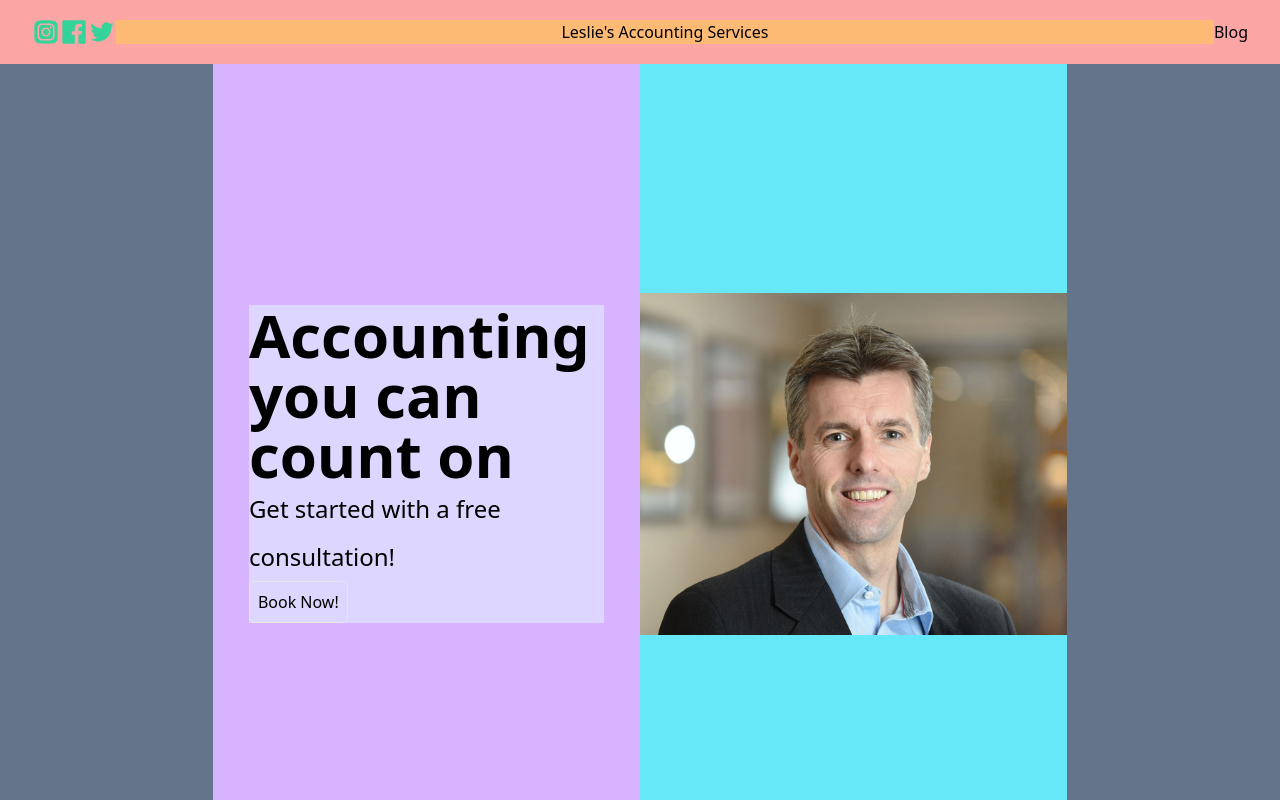
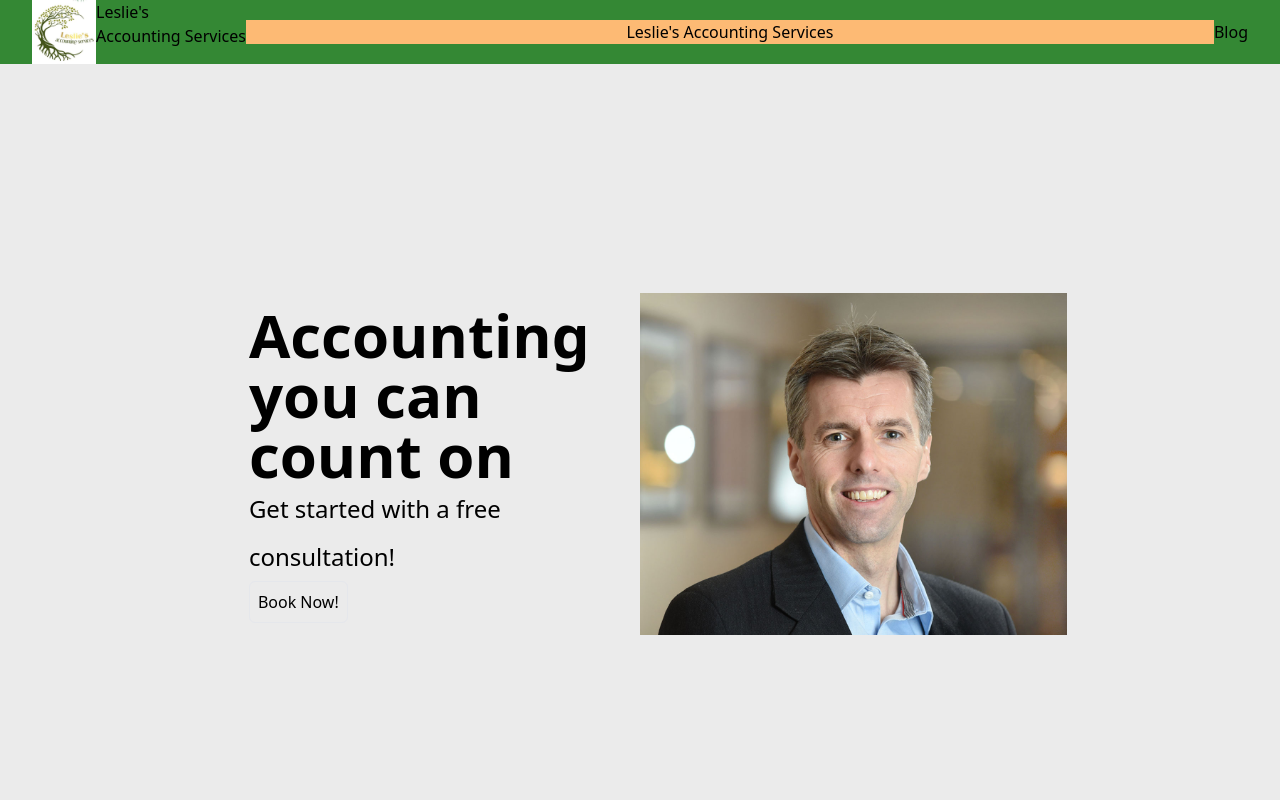
Before and after one commit to leslieaccountingservices/accountant-business-site, a Next.js app: page / in a window 1280 px wide. Shown: the top 800 px of the page. Built offline with nearby package versions, Linux system fonts and the light colour scheme.

Commit message:
added custom colors to tailwind config

```diff
--- a/components/CalendarButton.tsx
+++ b/components/CalendarButton.tsx
@@ -1,4 +1,4 @@
-import Cal, { getCalApi } from "@calcom/embed-react";
+import { getCalApi } from "@calcom/embed-react";
 import { useEffect } from "react";
 
 export default function CalendarButton() {
@@ -8,5 +8,5 @@ export default function CalendarButton() {
       cal("ui", {"styles":{"branding":{"brandColor":"#02c5a9"}},"hideEventTypeDetails":false});
     })();
   }, [])
-  return <button data-cal-link="rcabrera1">Test</button>;
+  return <button className="h-8 min-w-fit w-16 bg-slate-300 rounded-md ring ring-cta ring-offset-2" data-cal-link="rcabrera1">Test</button>;
 };
--- a/components/Header.tsx
+++ b/components/Header.tsx
@@ -1,11 +1,25 @@
 import Link from "next/link"
+import Image from "next/image";
 import SocialLink from "./shared-ui/SocialLink"
 
 export default function Header({ page }: { page: string}) {
     return (
-        <header className="fixed h-16 w-full px-8 flex justify-around items-center bg-red-300 z-10">
+        <header className="fixed h-16 w-full px-8 flex justify-around items-center bg-forest z-10">
             <nav>
-                <SocialLink />
+                <Link className="flex flex-row bg-lim" href={`/`}>
+                    <div className="h-16 w-16 rounded-lg">
+                        <img
+                            src={`/static/images/logo.jpg`}
+
+                            alt={`logo image`}
+                        />
+                    </div>
+                    <div>
+                        Leslie's
+                        <br />
+                        Accounting Services
+                    </div>
+                </Link>
             </nav>
             <h1 className="flex flex-1 justify-center text-center bg-orange-300">Leslie's Accounting Services</h1>
             {page === "home" ?
--- a/pages/booking.tsx
+++ b/pages/booking.tsx
@@ -1,9 +1,5 @@
 import React, { useEffect, useState } from 'react'
 import Loader from '@/components/shared-ui/Loader'
-import { getPaths, getPosts } from '@/lib/contentful'
-import getData from '@/lib/bookings'
-import { GetServerSideProps } from 'next'
-import { Entry } from '@/lib/contentful'
 import CalendarButton from '@/components/CalendarButton';
 
 export default function Booking({ data }: { data: any }) {
@@ -14,7 +10,7 @@ export default function Booking({ data }: { data: any }) {
   }
 
   return (
-    <div>
+    <div className="">
       <CalendarButton />
     </div>
   )
--- a/pages/index.tsx
+++ b/pages/index.tsx
@@ -6,12 +6,12 @@ import Image from 'next/image'
 
 export default function Home() {
   return (
-    <div className="h-fit">
+    <div className="h-fit bg-main">
       <Header page="home" />
-      <main className='w-full h-fit flex flex-col items-center bg-slate-500 pt-16'>
+      <main className='w-full h-fit flex flex-col items-center pt-16'>
         <Intro />
+        <About />
         <Services />
-        <About />
         <Reviews />
         <UserQualifier />
       </main>
@@ -21,16 +21,16 @@ export default function Home() {
 }
 
 function Intro() {
-  return(
-    <section className='w-4/6 h-screen flex flex-row bg-gray-400'>
-      <div className="w-3/6 flex justify-center items-center bg-purple-300">
-        <div className='w-5/6 h-fit bg-violet-200'>
+  return (
+    <section className='w-4/6 h-screen flex flex-row'>
+      <div className="w-3/6 flex justify-center items-center">
+        <div className='w-5/6 h-fit'>
           <h3 className='text-6xl antialiased font-extrabold'>Accounting you can count on</h3>
           <p className='text-2xl leading-loose'>Get started with a free consultation!</p>
           <CallToAction actionText='Book Now!' action={() => { console.log("callToAction pressed!")}} type="primary" disabled={false} />
         </div>
       </div>
-      <div className="w-3/6 bg-cyan-300 flex justify-center items-center">
+      <div className="w-3/6 flex justify-center items-center">
         <img className="max-w-5/6 h-auto" src="/static/images/10x8-wide-example.jpeg" alt="image of Leslie Garcia" />
       </div>
     </section>
--- a/tailwind.config.js
+++ b/tailwind.config.js
@@ -5,7 +5,34 @@ module.exports = {
     "./pages/**/*.{js,ts,jsx,tsx}",
     "./components/**/*.{js,ts,jsx,tsx}",],
   theme: {
-    extend: {},
+    extend: {
+      colors: {
+        primary: {
+          DEFAULT: '#84A98C'
+        },
+        cta: {
+          DEFAULT: '#59C3C3'
+        },
+        main: {
+          DEFAULT: '#EBEBEB'
+        },
+        forest: {
+          DEFAULT: '#348834'
+        },
+        bone: {
+          DEFAULT: '#f8f4f4'
+        },
+        navy: {
+          DEFAULT: '#2864ac'
+        },
+        contrast: {
+          DEFAULT: '#bcc848'
+        },
+        myorange: {
+          DEFAULT: '#f79738'
+        }
+      }
+    },
   },
   plugins: [],
 }
```
Also changed, not shown: public/static/images/logo.jpg (added).
